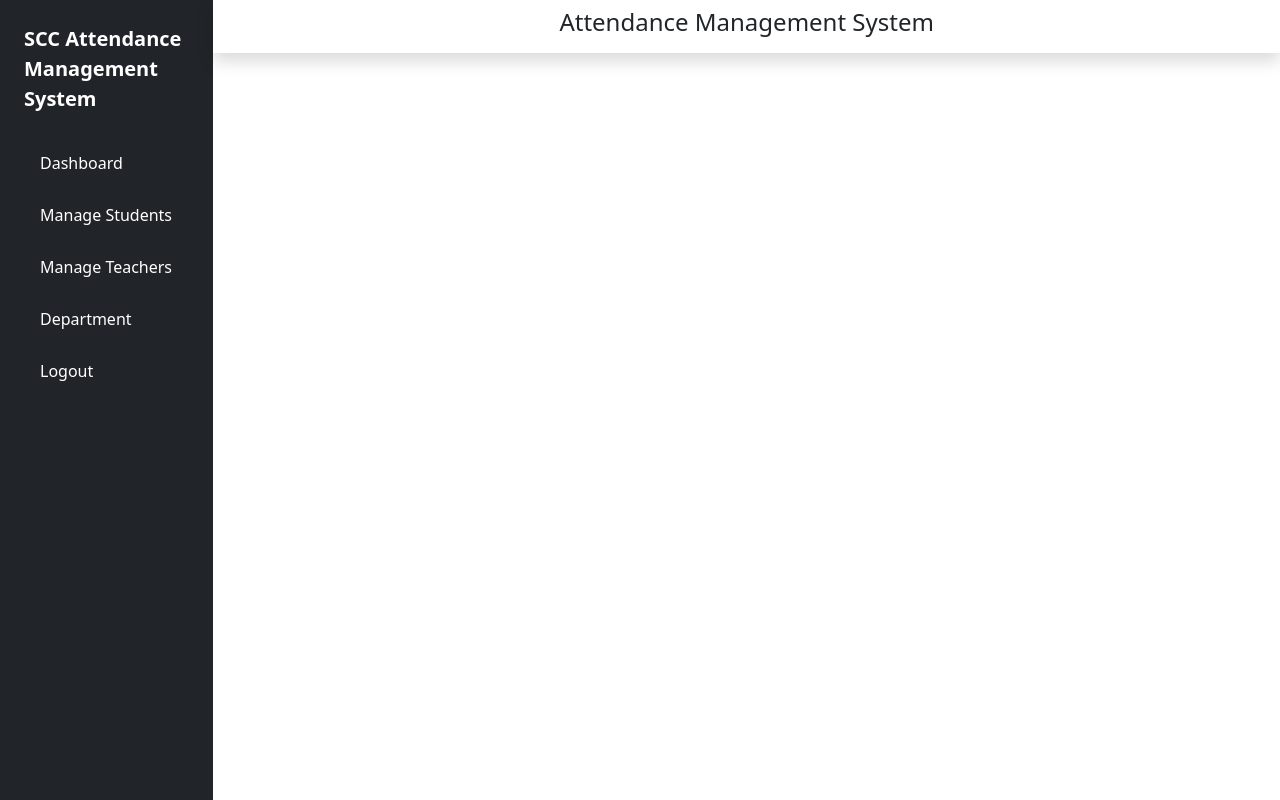
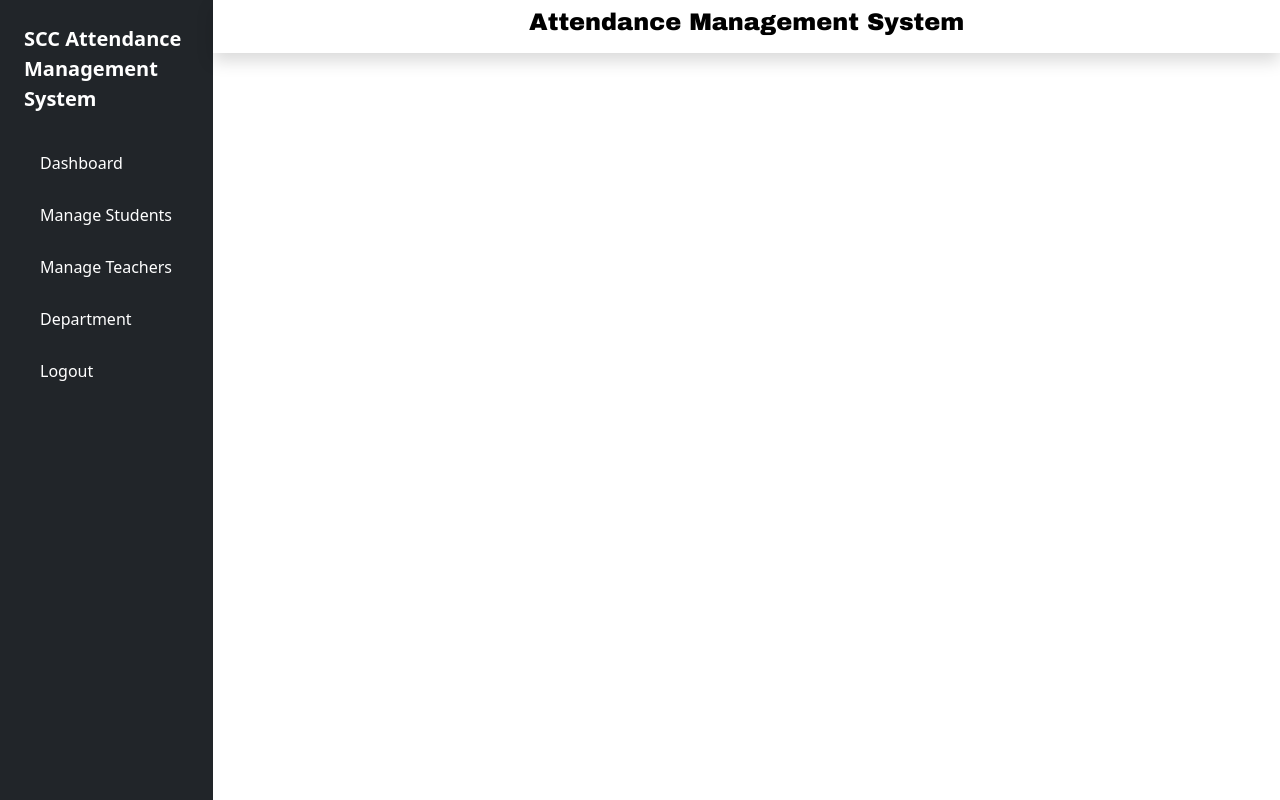
Before and after one commit to dambertalbano/vite-react-router, a React (Vite) app: page /vite-react-router/dashboard in a window 1280 px wide. Built offline with nearby package versions, Linux system fonts and the light colour scheme.

Commit message:
i need to get shot in face: ingame not ingame

```diff
--- a/src/pages/Dashboard.jsx
+++ b/src/pages/Dashboard.jsx
@@ -28,7 +28,7 @@ const Dashboard = () => {
             >
               <li className="w-100">
                 <Link
-                  to="/dashboard"
+                  to="*"
                   className="nav-link text-white px-0 align-middle"
                 >
                   <i className="fs-4 bi-speedometer2 ms-2"></i>
--- a/src/pages/style.css
+++ b/src/pages/style.css
@@ -115,6 +115,12 @@ a:visited {
   font-weight: bold;
   text-align: center;
 }
+h4{
+  color: black;
+  font-family: arial black;
+  font-weight: bold;
+  text-align: center;
+}
 
 .form-label {
   font-family: arial;
```
Also changed, not shown: src/main.jsx (line endings or trailing spaces).
